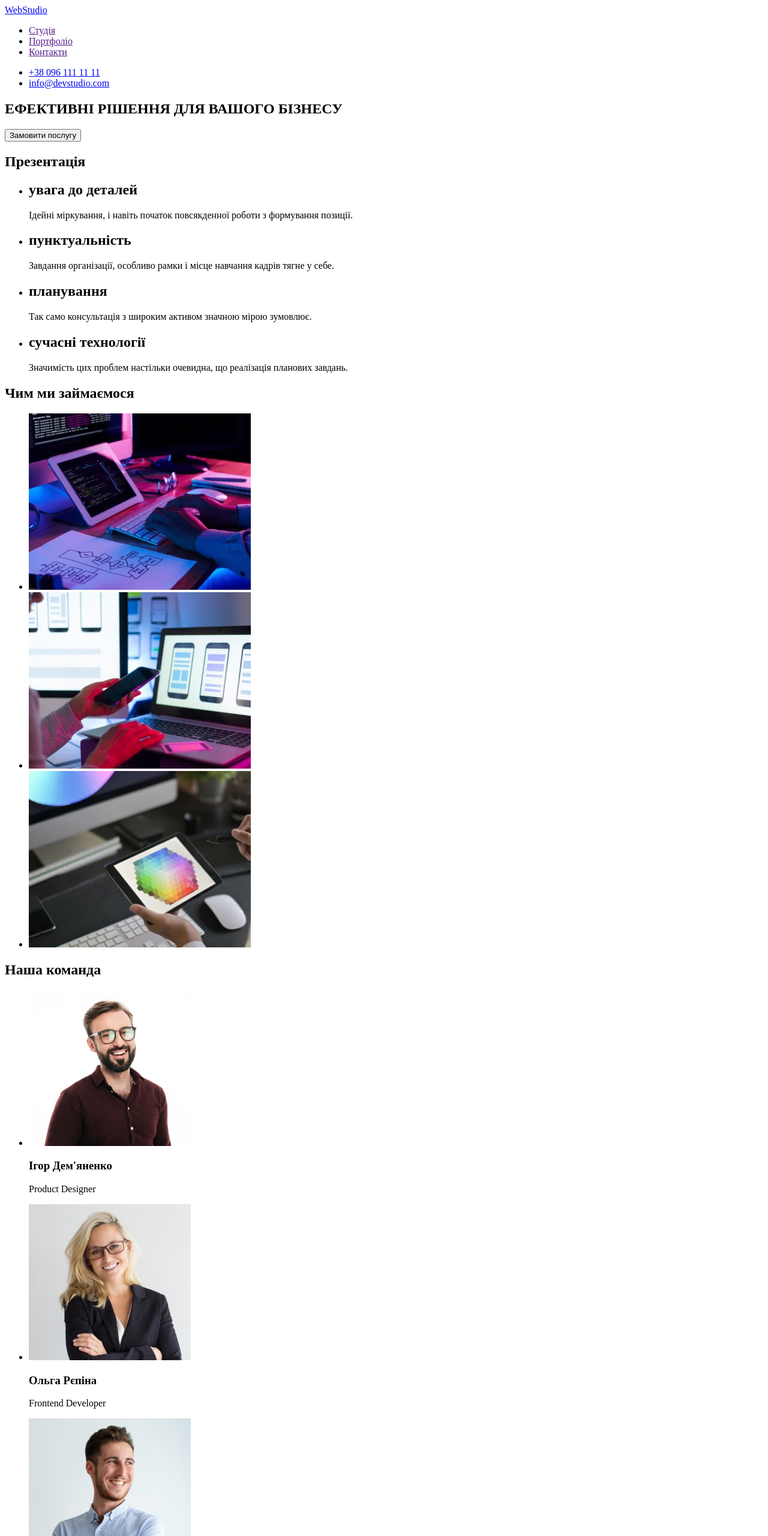
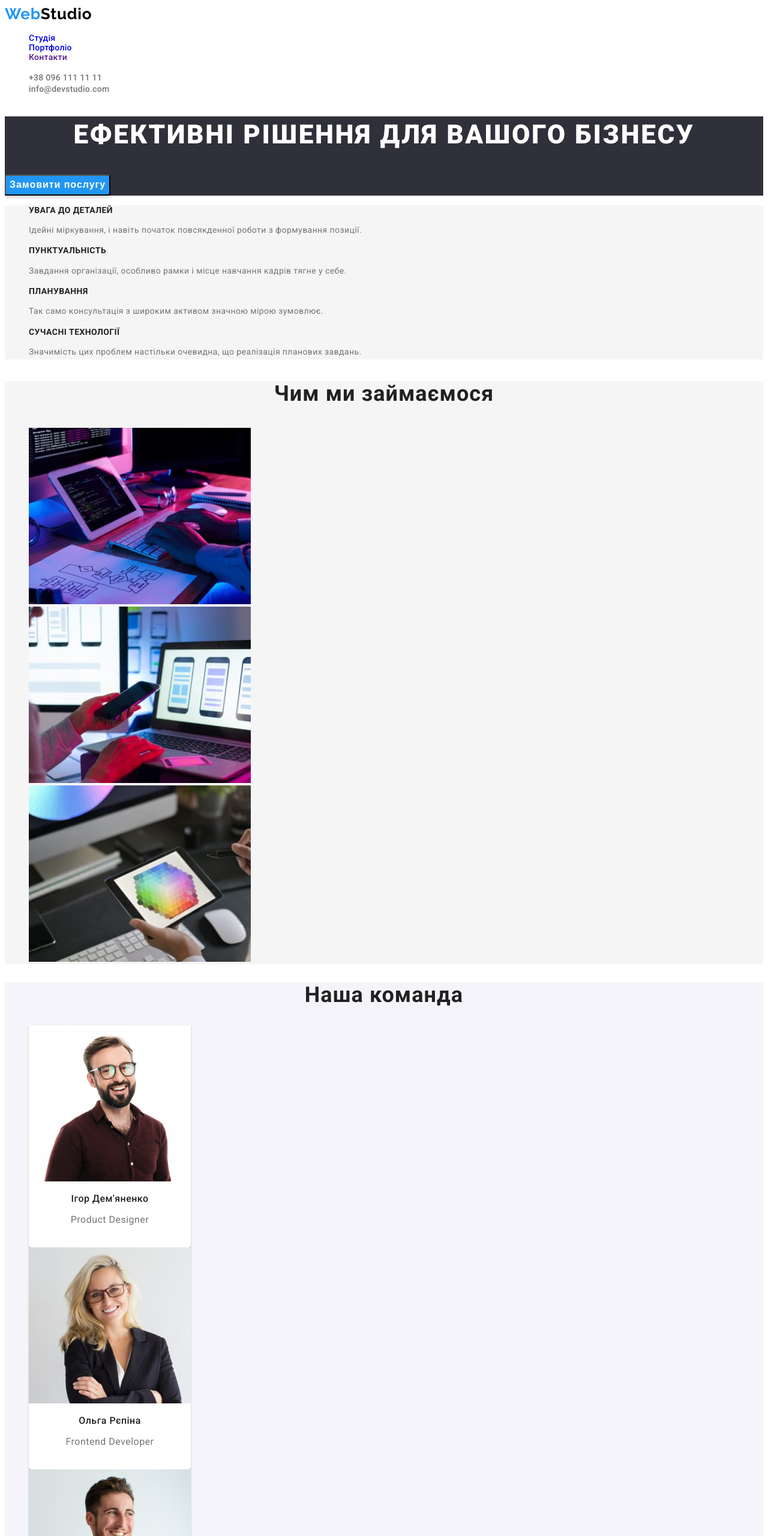
Before and after one commit to DOPinIT/goit-markup-hw-02, a plain HTML site: page index.html in a window 1280 px wide. Shown: the top 2560 px of the page at 60% size. Drawn offline with Linux system fonts and the light colour scheme.

Commit message:
added classes,some CSS and portfolio page

```diff
--- /dev/null
+++ b/css/styles.css
@@ -0,0 +1,338 @@
+:root {
+    --nav-color: #212121;
+    --header-color:#212121;
+    --accent-color:#2196F3;
+    --text-color:#757575;
+}
+
+body {
+ font-family: 'Roboto', sans-serif;
+
+
+}
+
+.list {
+        list-style: none;
+}
+
+.link {
+text-decoration: none;
+}
+.header {
+    background: #FFFFFF;}
+
+.header-logo {
+font-family: 'Raleway';
+        font-style: normal;
+        font-weight: 700;
+        font-size: 26px;
+        line-height: 1.2;
+
+        letter-spacing: 0.03em;
+
+        color: #2196F3;
+}
+
+.header-logo:hover {
+color: var(--accent-color)
+}
+
+
+.header-logo:focus {
+        color: var(--accent-color)
+}
+
+.colorlogo1 {
+color: #000;
+}
+
+.header-item {
+font-weight: 500;
+        font-size: 14px;
+        line-height: 1.15;
+        letter-spacing: 0.02em;
+
+        color:var(--header-color)
+}
+
+
+
+.header-link:hover {
+ color: var(--accent-color)
+}
+.header-link:focus {
+       color: var(--accent-color)
+}
+
+
+.header-comtact {
+
+}
+
+.header-comtactlink {
+font-style: normal;
+        font-weight: 500;
+        font-size: 14px;
+        line-height: 1.15;
+        letter-spacing: 0.02em;
+
+        color: #757575;
+}
+
+            /* HERO */
+
+.hero {
+background: #2F303A;
+}
+
+.hero-text {
+font-weight: 900;
+        font-size: 44px;
+        line-height: 1.37;
+
+        text-align: center;
+        letter-spacing: 0.06em;
+        text-transform: uppercase;
+
+        color: #FFFFFF;
+}
+
+.hero-btn {
+        font-style: normal;
+                font-weight: 700;
+                font-size: 16px;
+                line-height: 1.8;
+                display: flex;
+                align-items: center;
+                text-align: center;
+                letter-spacing: 0.06em;
+        cursor: pointer;
+                color: #FFFFFF;
+        background: #2196F3;
+                box-shadow: 0px 4px 4px rgba(0, 0, 0, 0.15);
+                border-radius: 4px;
+}
+
+.visually-hidden {
+        position: absolute;
+        white-space: nowrap;
+        width: 1px;
+        height: 1px;
+        overflow: hidden;
+        border: 0;
+        padding: 0;
+        clip: rect(0 0 0 0);
+        clip-path: inset(50%);
+        margin: -1px;
+}
+
+.feature {
+        background: #F5F5F5;
+}
+
+.feature-item {
+
+}
+
+.feature-header {font-weight: 700;
+        font-size: 14px;
+        line-height: 1.15;
+        letter-spacing: 0.03em;
+        text-transform: uppercase;
+
+        color: var(--header-color)}
+
+.feature-text {
+        font-size: 14px;
+        line-height: 1.7;
+
+        letter-spacing: 0.03em;
+
+        color: var(--text-color)
+}
+
+.gallery {
+        background: #F5F5F5;
+}
+
+.gallery-header {
+font-weight: 700;
+        font-size: 36px;
+        line-height: 1.17;
+        text-align: center;
+        letter-spacing: 0.03em;
+
+        color: var(--header-color)
+}
+
+.gallery-item {
+
+}
+
+.gallery-picture {}
+
+.team {
+        background: #F5F4FA;
+}
+
+.team-header {
+        font-weight: 700;
+                font-size: 36px;
+                line-height: 1.17;
+                text-align: center;
+                letter-spacing: 0.03em;
+
+                color: var(--header-color)
+}
+
+.team-item {
+        background: #FFFFFF;
+        box-shadow: 0px 1px 3px rgba(0, 0, 0, 0.12), 0px 1px 1px rgba(0, 0, 0, 0.14), 0px 2px 1px rgba(0, 0, 0, 0.2);
+                border-radius: 0px 0px 4px 4px;
+                width: 270px;
+                height: 370px;
+        }
+
+
+.team-photo {}
+
+
+
+.team-name {font-weight: 500;
+        font-size: 16px;
+        line-height: 1.18;
+        text-align: center;
+        letter-spacing: 0.03em;
+
+        color: var(--header-color)
+}
+
+.team-desc {
+        font-weight: 400;
+                font-size: 16px;
+                line-height: 1.18;
+                text-align: center;
+                letter-spacing: 0.03em;
+
+                color: var(--text-color)
+}
+
+.footer {
+        background: #2F303A;
+}
+
+.footer-logo {
+        font-family: 'Raleway';
+                font-style: normal;
+                font-weight: 700;
+                font-size: 26px;
+                line-height: 1.2;
+                letter-spacing: 0.03em;
+
+                color: #2196F3;
+}
+
+.logocolor2 {
+        color: #FFFFFF;
+}
+
+.footer-item {}
+
+.list {}
+
+.footer-adress {
+        font-style: normal;
+        font-weight: 400;
+                font-size: 14px;
+                line-height: 1.7;
+                letter-spacing: 0.03em;
+
+                color: #FFFFFF;
+}
+
+.footer-link {
+        font-style: normal;
+                font-size: 14px;
+                line-height: 1.7;
+                letter-spacing: 0.03em;
+
+                color: rgba(255, 255, 255, 0.6);
+}
+
+.footer-logo:hover {
+        color: var(--accent-color)
+}
+.footer-link:hover {
+        color: var(--accent-color)
+}
+ .footer-adress:hover {
+        color: var(--accent-color)
+}
+.footer-logo:focus {
+         color: var(--accent-color)
+}
+.footer-link:focus {
+        color: var(--accent-color)
+}
+ .footer-adress:focus {
+        color: var(--accent-color)
+}
+
+.worksbuttons {
+        color: #EEEEEE;
+}
+
+.worksbuttons-item {
+
+}
+
+.worksbuttons-button {
+        font-style: normal;
+                font-weight: 500;
+                font-size: 16px;
+                line-height: 1.6;
+                text-align: center;
+                letter-spacing: 0.03em;
+        cursor: pointer;
+                color: #212121;
+}
+.worksbuttons-button:hover {
+        background: var(--accent-color);
+        color: #FFFFFF;
+                box-shadow: 0px 3px 1px rgba(0, 0, 0, 0.1), 0px 1px 2px rgba(0, 0, 0, 0.08), 0px 2px 2px rgba(0, 0, 0, 0.12);
+                border-radius: 4px;
+}
+.worksbuttons-button:focus {
+        background: var(--accent-color);
+        color: #FFFFFF;
+                box-shadow: 0px 3px 1px rgba(0, 0, 0, 0.1), 0px 1px 2px rgba(0, 0, 0, 0.08), 0px 2px 2px rgba(0, 0, 0, 0.12);
+                border-radius: 4px;
+}
+
+.work {
+        color: #EEEEEE;
+}
+
+.work-item {
+        width: 370px;
+        height: 400px;
+}
+
+.work-img {}
+
+.work-name {
+        font-weight: 700;
+                font-size: 18px;
+                line-height: 2;
+                letter-spacing: 0.06em;
+
+                color: var(--header-color)
+}
+
+.work-type {
+                font-size: 16px;
+                line-height: 1.8;
+                letter-spacing: 0.03em;
+
+                color: var(--text-color)
+}
--- a/index.html
+++ b/index.html
@@ -4,125 +4,185 @@
     <meta charset="UTF-8" />
     <meta http-equiv="X-UA-Compatible" content="IE=edge" />
     <meta name="viewport" content="width=device-width, initial-scale=1.0" />
+
+    <link rel="preconnect" href="https://fonts.googleapis.com" />
+    <link rel="preconnect" href="https://fonts.gstatic.com" crossorigin />
+    <link
+      href="https://fonts.googleapis.com/css2?family=Raleway:wght@700&family=Roboto:wght@400;500;700;900&display=swap"
+      rel="stylesheet"
+    />
+    <link rel="stylesheet" href="./css/styles.css" />
     <title>Студія</title>
   </head>
 
   <body>
-    <header>
+    <header class="header">
       <nav>
-        <a href="./index.html" lang="en">WebStudio</a>
+        <a href="./index.html" lang="en" class="header-logo link"
+          >Web<span class="colorlogo1">Studio</span></a
+        >
         <ul>
-          <li><a href="">Студія</a></li>
-          <li><a href="">Портфоліо</a></li>
-          <li><a href="">Контакти</a></li>
+          <li class="header-item list">
+            <a href="./index.html" class="header-link link">Студія</a>
+          </li>
+          <li class="header-item list">
+            <a href="./portfolio.html" class="header-link link">Портфоліо</a>
+          </li>
+          <li class="header-item list">
+            <a href="" class="header-link link">Контакти</a>
+          </li>
         </ul>
       </nav>
       <ul>
-        <li><a href="tel:+380961111111">+38 096 111 11 11</a></li>
-        <li><a href="mailto:info@devstudio.com">info@devstudio.com</a></li>
+        <li class="header-comtact list">
+          <a href="tel:+380961111111" class="header-comtactlink link"
+            >+38 096 111 11 11</a
+          >
+        </li>
+        <li class="header-comtact list">
+          <a href="mailto:info@devstudio.com" class="header-comtactlink link"
+            >info@devstudio.com</a
+          >
+        </li>
       </ul>
     </header>
     <main>
-      <section>
-        <h1>ЕФЕКТИВНІ РІШЕННЯ ДЛЯ ВАШОГО БІЗНЕСУ</h1>
-        <button type="button">Замовити послугу</button>
+      <section class="hero">
+        <h1 class="hero-text">ЕФЕКТИВНІ РІШЕННЯ ДЛЯ ВАШОГО БІЗНЕСУ</h1>
+        <button type="button" class="hero-btn">Замовити послугу</button>
       </section>
 
-      <section>
-        <h2>Презентація</h2>
+      <section class="feature">
+        <h2 class="visually-hidden">Презентація</h2>
         <ul>
-          <li>
-            <h2>увага до деталей</h2>
-            <p>
+          <li class="feature-item list">
+            <h3 class="feature-header">увага до деталей</h3>
+            <p class="feature-text">
               Ідейні міркування, і навіть початок повсякденної роботи з
               формування позиції.
             </p>
           </li>
-          <li>
-            <h2>пунктуальність</h2>
-            <p>
+          <li class="feature-item list">
+            <h3 class="feature-header">пунктуальність</h3>
+            <p class="feature-text">
               Завдання організації, особливо рамки і місце навчання кадрів тягне
               у себе.
             </p>
           </li>
-          <li>
-            <h2>планування</h2>
-            <p>
+          <li class="feature-item list">
+            <h3 class="feature-header">планування</h3>
+            <p class="feature-text">
               Так само консультація з широким активом значною мірою зумовлює.
             </p>
           </li>
-          <li>
-            <h2>сучасні технології</h2>
-            <p>
+          <li class="feature-item list">
+            <h3 class="feature-header">сучасні технології</h3>
+            <p class="feature-text">
               Значимість цих проблем настільки очевидна, що реалізація планових
               завдань.
             </p>
           </li>
         </ul>
       </section>
-      <section>
-        <h2>Чим ми займаємося</h2>
+      <section class="gallery">
+        <h3 class="gallery-header">Чим ми займаємося</h3>
         <ul>
-          <li><img src="./images/img.jpg" alt="розробка" width="370" /></li>
-          <li><img src="./images/img-1.jpg" alt="планування" width="370" /></li>
-          <li><img src="./images/img-2.jpg" alt="оформлення" width="370" /></li>
+          <li class="gallery-item list">
+            <img
+              src="./images/img.jpg"
+              alt="розробка"
+              width="370"
+              class="gallery-picture"
+            />
+          </li>
+          <li class="gallery-item list">
+            <img
+              src="./images/img-1.jpg"
+              alt="планування"
+              width="370"
+              class="gallery-picture"
+            />
+          </li>
+          <li class="gallery-item list">
+            <img
+              src="./images/img-2.jpg"
+              alt="оформлення"
+              width="370"
+              class="gallery-picture"
+            />
+          </li>
         </ul>
       </section>
-      <section>
-        <h2>Наша команда</h2>
+      <section class="team">
+        <h2 class="team-header">Наша команда</h2>
         <ul>
-          <li>
+          <li class="team-item list">
             <img
               src="./images/img-3.jpg"
               alt="Ігор Дем'яненко Product Designer"
               width="270"
+              class="team-photo"
             />
-            <h3>Ігор Дем'яненко</h3>
-            <p>Product Designer</p>
+            <h3 class="team-name">Ігор Дем'яненко</h3>
+            <p class="team-desc">Product Designer</p>
           </li>
-          <li>
+          <li class="team-item list">
             <img
               src="./images/img-4.jpg"
               alt="Ольга Рєпіна Frontend Developer"
               width="270"
+              class="team-photo"
             />
-            <h3>Ольга Рєпіна</h3>
-            <p>Frontend Developer</p>
+            <h3 class="team-name">Ольга Рєпіна</h3>
+            <p class="team-desc">Frontend Developer</p>
           </li>
-          <li>
+          <li class="team-item list">
             <img
               src="./images/img-5.jpg"
               alt="Микола Тарасов Marketing"
               width="270"
+              class="team-photo"
             />
-            <h3>Микола Тарасов</h3>
-            <p>Marketing</p>
+            <h3 class="team-name">Микола Тарасов</h3>
+            <p class="team-desc">Marketing</p>
           </li>
-          <li>
+          <li class="team-item list">
             <img
               src="./images/img-6.jpg"
               alt="Михайло Єрмаков UI Designer"
               width="270"
+              class="team-photo"
             />
-            <h3>Михайло Єрмаков</h3>
-            <p>UI Designer</p>
+            <h3 class="team-name">Михайло Єрмаков</h3>
+            <p class="team-desc">UI Designer</p>
           </li>
         </ul>
       </section>
     </main>
-    <footer>
-      <a href="./index.html" lang="en">WebStudio</a>
+    <footer class="footer">
+      <a href="./index.html" lang="en" class="footer-logo link"
+        >Web<span class="logocolor2">Studio</span></a
+      >
       <address>
         <ul>
-          <li>
+          <li class="footer-item list">
             <a
               href="https://www.google.com/maps/d/u/0/viewer?mid=10uSM3H-mIU3GznYo2szRIEphczw&hl=en_US&ll=50.42732700000001%2C30.538092&z=17"
               target="_blank"
+              class="footer-adress link"
               >м. Київ, пр-т Лесі Українки, 26</a
             >
           </li>
-          <li><a href="tel:+380961111111">+38 096 111 11 11</a></li>
-          <li><a href="mailto:info@devstudio.com">info@devstudio.com</a></li>
+          <li class="footer-item list">
+            <a href="tel:+380961111111" class="footer-link link"
+              >+38 096 111 11 11</a
+            >
+          </li>
+          <li class="footer-item list">
+            <a href="mailto:info@devstudio.com" class="footer-link link"
+              >info@devstudio.com</a
+            >
+          </li>
         </ul>
       </address>
     </footer>
```
Also changed, not shown: portfolio.html (added, +178 -0 lines), images/img-10.jpg (added), images/img-11.jpg (added), images/img-12.jpg (added), images/img-13.jpg (added), images/img-14.jpg (added), images/img-15.jpg (added), images/img-7.jpg (added), images/img-8.jpg (added), images/img-9.jpg (added).
